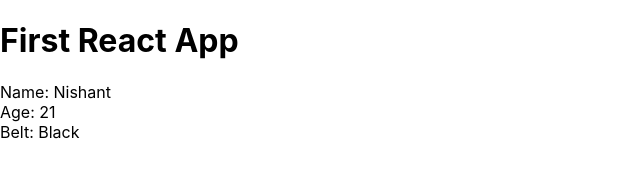
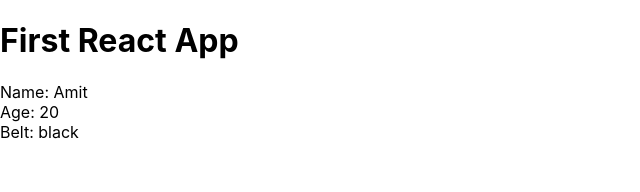
Before and after one commit to NishantRout/first-react-app, a React (Create React App) app: page / in a window 1280 px wide. Shown: the top 192 px of the page, without its empty margins (0-640 px from the left). Built offline with nearby package versions, Linux system fonts and the light colour scheme.

Commit message:
edits-1:41pm

```diff
--- a/src/App.js
+++ b/src/App.js
@@ -5,7 +5,7 @@
   return (
     <div className="App">
       <h1>First React App</h1>
-      <Ninjas  />
+      <Ninjas name="Amit" age="20" belt="black" />
     </div>
   );
 }
--- a/src/Ninjas.js
+++ b/src/Ninjas.js
@@ -2,11 +2,13 @@
 
 class Ninjas extends Component{
     render(){
+        //console.log(this.props);
+        const{name, age, belt} = this.props;
         return(
-            <div class="ninja">
-                <div>Name: Nishant</div>
-                <div>Age: 21</div>
-                <div>Belt: Black</div>
+            <div className="ninja">
+                <div>Name: {name}</div>
+                <div>Age: {age}</div>
+                <div>Belt: {belt}</div>
             </div>
         )
     }
```
